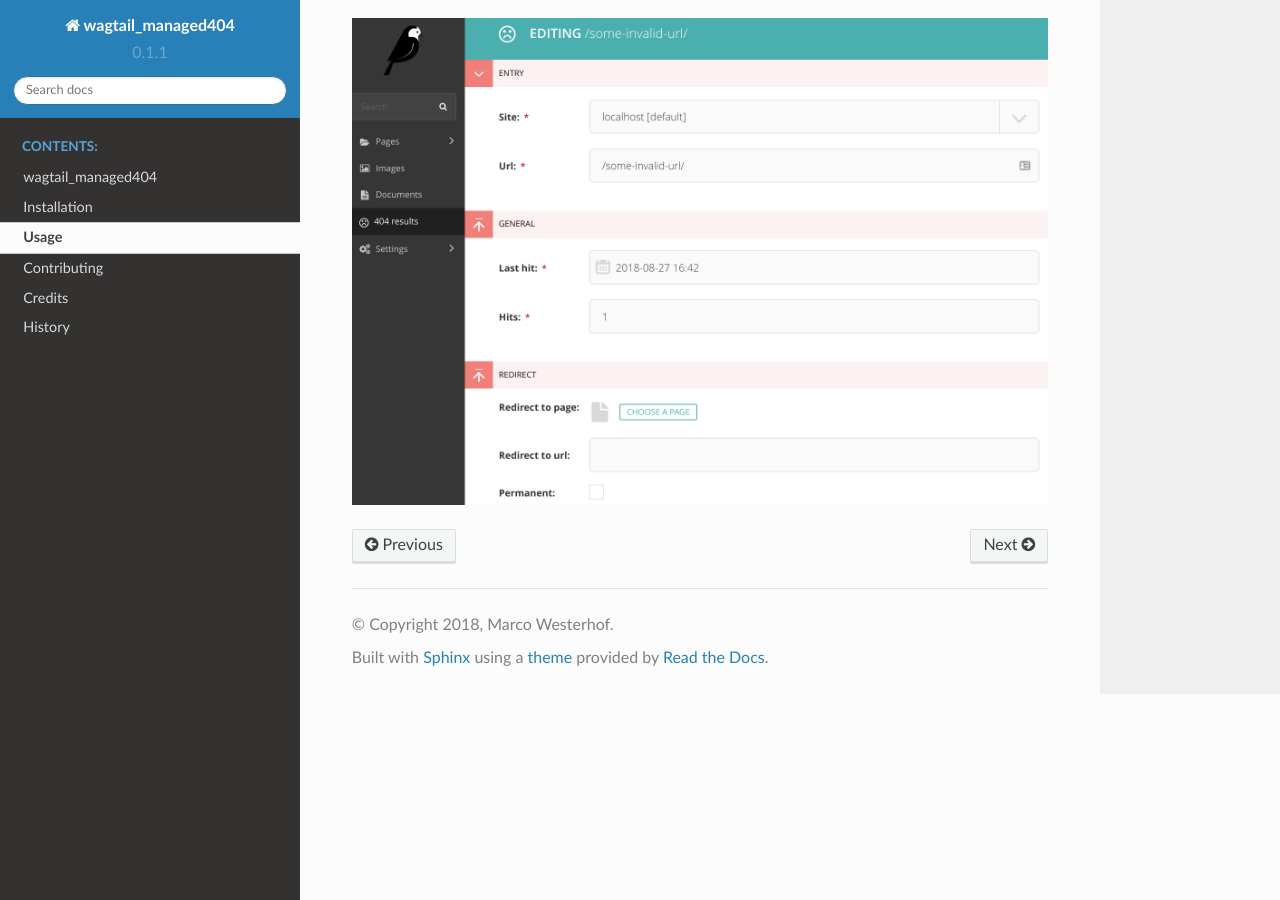
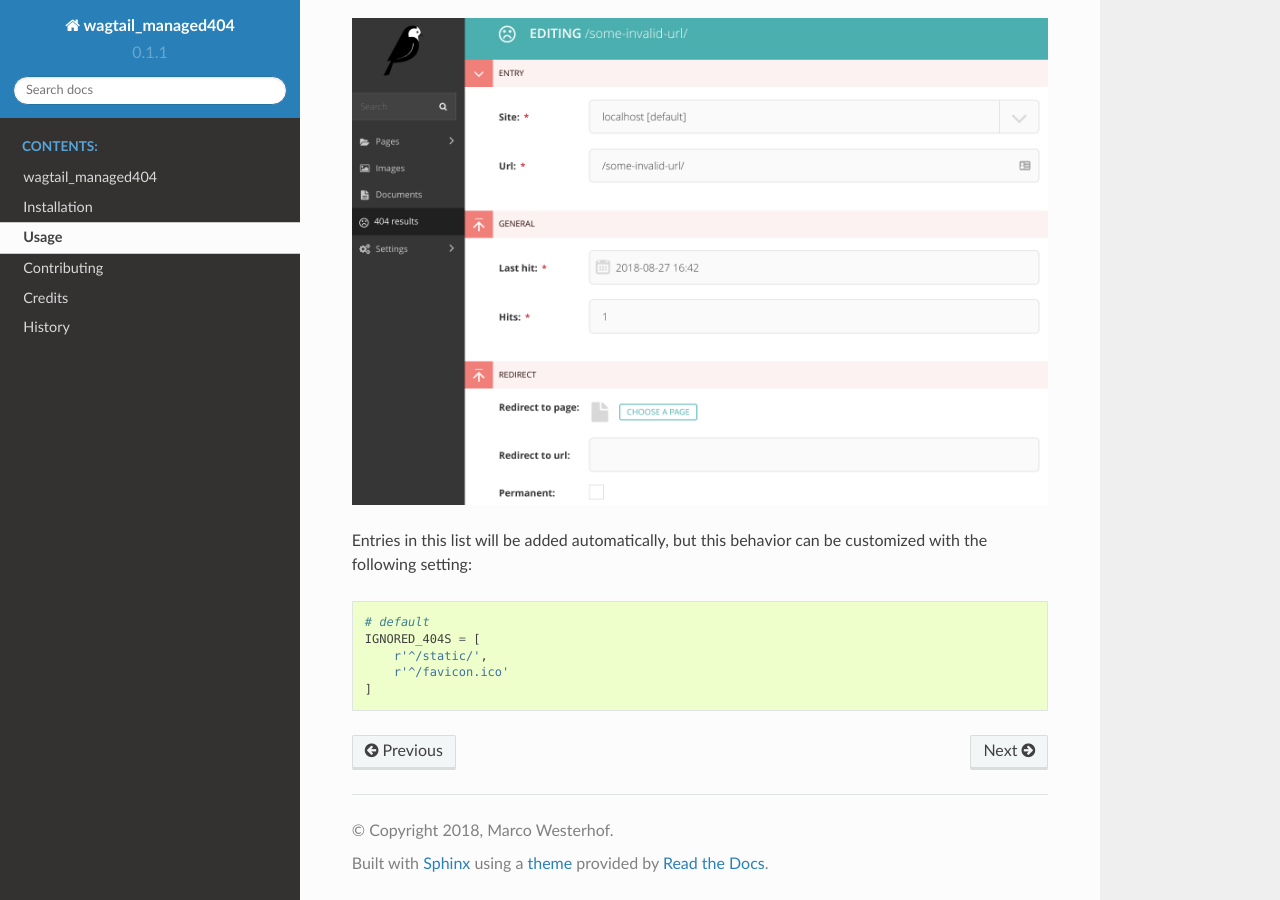
Before and after one commit to mwesterhof/wagtail_managed404, a Sphinx documentation site: the page built from docs/usage.rst, in a window 1280 px wide and 900 px high, scrolled down 1071 px. Built offline with Sphinx 7.4.7 and the Read the Docs theme 2.0.0, drawn with Linux system fonts in a browser that asks for light colours.

Commit message:
documented setting

```diff
--- a/docs/usage.rst
+++ b/docs/usage.rst
@@ -34,3 +34,11 @@ Now, the system should automatically track 404 responses. These will show up in
 And they can be edited to supply a redirect for future requests:
 
 .. image:: images/entry_detail.png
+
+Entries in this list will be added automatically, but this behavior can be customized with the following setting::
+
+    # default
+    IGNORED_404S = [
+        r'^/static/',
+        r'^/favicon.ico'
+    ]
```
